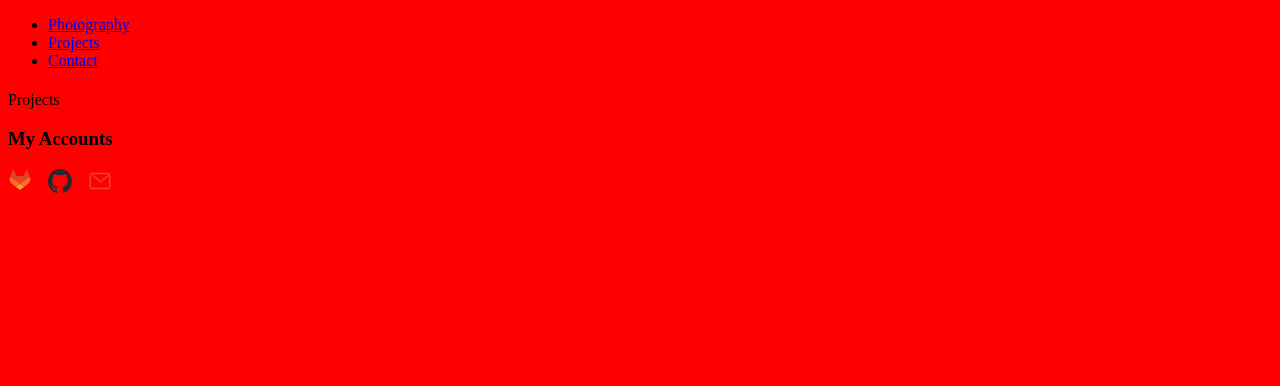
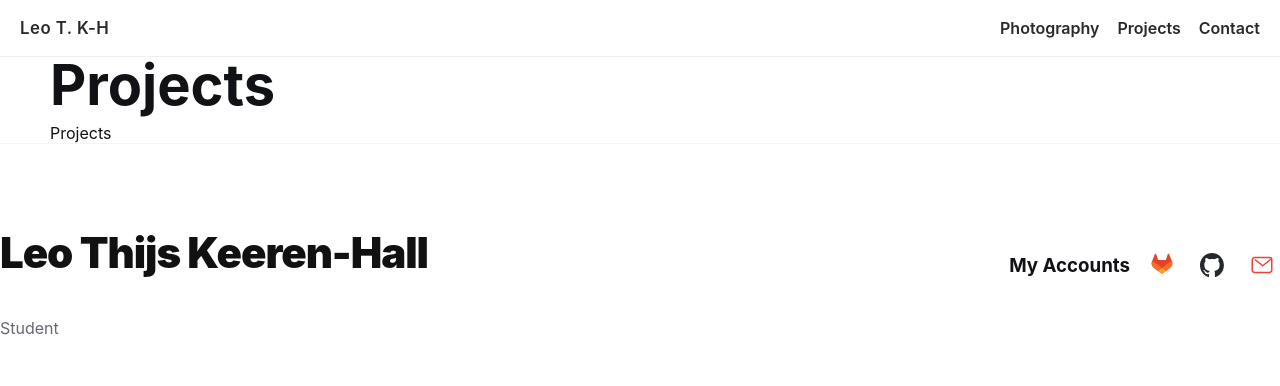
Before and after one commit to LThijsKH/Landing-Page, a Flask app: page /projects/ in a window 1280 px wide. Shown: the top 386 px of the page. Run offline with Flask 3, Linux system fonts and the light colour scheme.

Commit message:
feat: Starting basic modern stylesheet

```diff
--- a/build/static/styles/gallery.css
+++ b/build/static/styles/gallery.css
@@ -6,7 +6,7 @@
 
 .column {
   flex: 25%;
-  max-width: 25%;
+  max-width: 33%;
   padding: 0 4px;
 }
 
--- a/static/styles/gallery.css
+++ b/static/styles/gallery.css
@@ -6,7 +6,7 @@
 
 .column {
   flex: 25%;
-  max-width: 25%;
+  max-width: 33%;
   padding: 0 4px;
 }
 
--- a/static/styles/general.css
+++ b/static/styles/general.css
@@ -1,3 +1,112 @@
-* {
-    background-color: red;
+body {
+    margin: 0;
+    font-family: Inter, system-ui, -apple-system, 'Segoe UI', Roboto, 'Helvetica Neue', Arial;
+    color: #111216;
+    padding: auto;
 }
+
+.content {
+    padding-left: 50px;
+}
+
+.nav{
+    border-bottom: 1px solid rgba(0,0,0,0.06);
+    background: #fff;
+}
+.nav .container {
+    display:flex; gap: 20px; align-items:center;
+    justify-content:space-between;
+    padding: 18px 20px;
+}
+
+div.homepage { font-weight: 700; font-size: 1.05rem; letter-spacing: .5px; }
+div.homepage-link{
+    color: inherit;
+    text-decoration: none;
+    font-weight:700;
+}
+
+a.homepage:hover{
+    text-decoration: underline;
+    font-family: 'Playfair Display', Georgia, 'Times New Roman', serif;
+}
+
+.nav ul{
+    display:flex;
+    gap: 18px;
+    list-style:none;
+    margin:0; padding:0;
+    align-items:center;
+}
+
+.nav a{
+    text-decoration:none;
+    color: #111;
+    font-weight:600;
+    opacity: .9;
+}
+
+.nav a:hover{
+    opacity:1;
+}
+
+h1.header {
+    margin: 0 0 8px 0;
+    font-size: clamp(28px, 6vw, 56px);
+    line-height: 1.03;
+}
+
+.nav a {
+    color: inherit;
+}
+
+footer{
+    padding: 48px 0;
+    border-top:1px solid rgba(0,0,0,0.04);
+    border-bottom:1px solid rgba(0,0,0,0.04);
+    display:flex;
+    align-items:center;
+    justify-content:space-between;
+    gap: 18px;
+}
+
+footer .left{
+    display:flex;
+    flex-direction:column;
+    gap: 6px;
+}
+
+footer .homepage{
+    font-size: clamp(24px, 5vw, 42px);
+    font-weight:900;
+    letter-spacing: -0.025em;
+    color:#111;
+    text-decoration:none;
+}
+
+footer .homepage:hover{
+    text-decoration:underline;
+}
+
+footer .muted{
+    color:#667;
+    margin:0;
+}
+
+footer .right{
+    display:flex;
+    align-items:center;
+    gap:14px;
+}
+
+footer .right a{
+    display:inline-flex;
+    align-items:center;
+    justify-content:center;
+    padding: 6px;
+    border-radius:6px;
+}
+
+footer .right a:hover{
+    background: rgba(17,17,17,0.04);
+}
--- a/templates/index.html
+++ b/templates/index.html
@@ -1,8 +1,8 @@
 {% extends "layout.html" %}
 {% block title %}{{ super() }}{% endblock %}
 {% block content %}
-    {% block heading %}Leo Thijs Keeren-Hall{% endblock %}
+    {% block header %}Leo Thijs Keeren-Hall{% endblock %}
     <p> - Engineer - </p>
     <h2>About me</h2>
-    <p></p>
+    <p>I am still working on the website</p>
 {% endblock %}
--- a/templates/layout.html
+++ b/templates/layout.html
@@ -4,33 +4,44 @@
     <meta charset="UTF-8">
     <meta name="viewport" content="width=device-width, initial-scale=1.0">
     <meta lang="en">
-    <title>{% block title %}Leo T. K-H{% endblock %}</title>
+    <title>{% block title %}Leo K-H{% endblock %}</title>
     <link rel="stylesheet" href="{{ url_for('static', filename='styles/general.css') }}">
     {% block extra_head %}{% endblock %}
 </head>
 <body>
-    <div class="nav">
+    <header class="nav">
+        <div class="container">
+            <div class="homepage"><a class="homepage" href="{{ url_for('landing') }}">Leo T. K-H</a></div>
+            <nav>
                 <ul>
-            <li><a href="{{ url_for('photography') }}/">Photography</a></li>
-            <li><a href="{{ url_for('projects') }}/">Projects</a></li>
+                    <li><a href="{{ url_for('photography') }}">Photography</a></li>
+                    <li><a href="{{ url_for('projects') }}">Projects</a></li>
                     <li><a href="#Contact">Contact</a></li>
                 </ul>
+            </nav>
         </div>
-    <h1>{% block header %}{% endblock %}</h1>
+    </header>
+    <div class="content">
+        <h1 class="header">{% block header %}{% endblock %}</h1>
         {% block content %}{% endblock %}
-    <div class="footer">
+    </div>
+    <footer>
+        <div class="left">
+            <h2 class="homepage">Leo Thijs Keeren-Hall</h3>
+            <p class="muted">Student</p>
+        </div>
+        <div class="right">
             <h3 id="Contact">My Accounts</h3>
-        <ul style="list-style: none; display: flex; gap: 16px; padding: 0;">
-            <li><a href="https://gitlab.com/leotkh" title="GitLab" target="_blank" rel="noopener">
+            <a href="https://gitlab.com/leotkh" title="GitLab" target="_blank" rel="noopener">
                 <img src="{{ url_for('static', filename='img/gitlab-logo.svg') }}" alt="GitLab" width="24" height="24" style="vertical-align: middle;" />
-            </a></li>
-            <li><a href="https://github.com/lthijskh" title="GitHub" target="_blank" rel="noopener">
+            </a>
+            <a href="https://github.com/lthijskh" title="GitHub" target="_blank" rel="noopener">
                 <img src="{{ url_for('static', filename='img/github-mark.svg') }}" alt="GitHub" width="24" height="24" />
-            </a></li>
-            <li><a href="mailto:lkeerenhall@gmail.com" title="Email">
+            </a>
+            <a href="mailto:lkeerenhall@gmail.com" title="Email">
                 <svg width="24" height="24" viewBox="0 0 24 24" fill="none" xmlns="http://www.w3.org/2000/svg"><path d="M21.75 6.75v10.5a2.25 2.25 0 0 1-2.25 2.25H4.5a2.25 2.25 0 0 1-2.25-2.25V6.75A2.25 2.25 0 0 1 4.5 4.5h15a2.25 2.25 0 0 1 2.25 2.25zm-1.5 0-7.5 6-7.5-6" stroke="#EA4335" stroke-width="1.5" stroke-linecap="round" stroke-linejoin="round"/></svg>
-            </a></li>
-        </ul>
+            </a>
         </div>
+    </footer>
 </body>
 </html>
--- a/templates/photography.html
+++ b/templates/photography.html
@@ -5,7 +5,7 @@
 {% block extra_head %}<link rel="stylesheet" href="{{ url_for('static', filename='styles/gallery.css') }}">{% endblock %}
 
 {% block content %}
-    {% block heading %}Photography{% endblock %}
+    {% block header %}Photography{% endblock %}
     <div class="row">
         <div class="column">
             <img src="{{ url_for('static', filename='img/photos/bark.jpeg') }}" alt="bark" loading="lazy" class="photo">
@@ -21,5 +21,8 @@
             <img src="{{ url_for('static', filename='img/photos/nyc.jpeg') }}" alt="nyc" loading="lazy" class="photo">
             <img src="{{ url_for('static', filename='img/photos/path.jpeg') }}" alt="path" loading="lazy" class="photo">
         </div>
+        <div class="column">
+
+        </div>
     </div>
 {% endblock %}
--- a/templates/projects.html
+++ b/templates/projects.html
@@ -1,6 +1,6 @@
 {% extends "layout.html" %}
 {% block title %}Projects | {{ super() }}{% endblock %}
 {% block content %}
-    {% block heading %}Projects{% endblock %}
+    {% block header %}Projects{% endblock %}
 
 {% endblock %}
```
Also changed, not shown: build/index.html (+26 -15 lines), build/photography/index.html (+28 -14 lines), build/projects/index.html (+25 -14 lines), build/static/styles/general.css (+111 -2 lines). Lines whose indentation alone changed are shown as unchanged.
